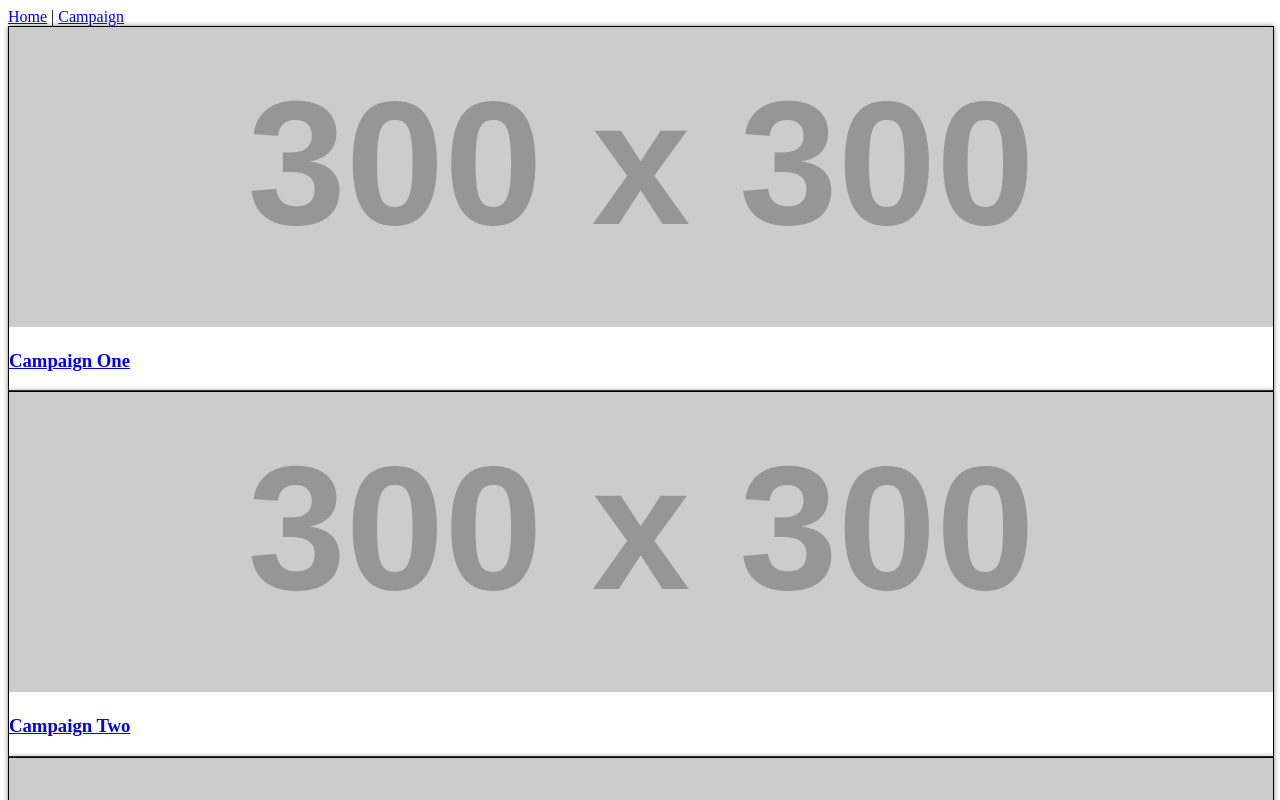
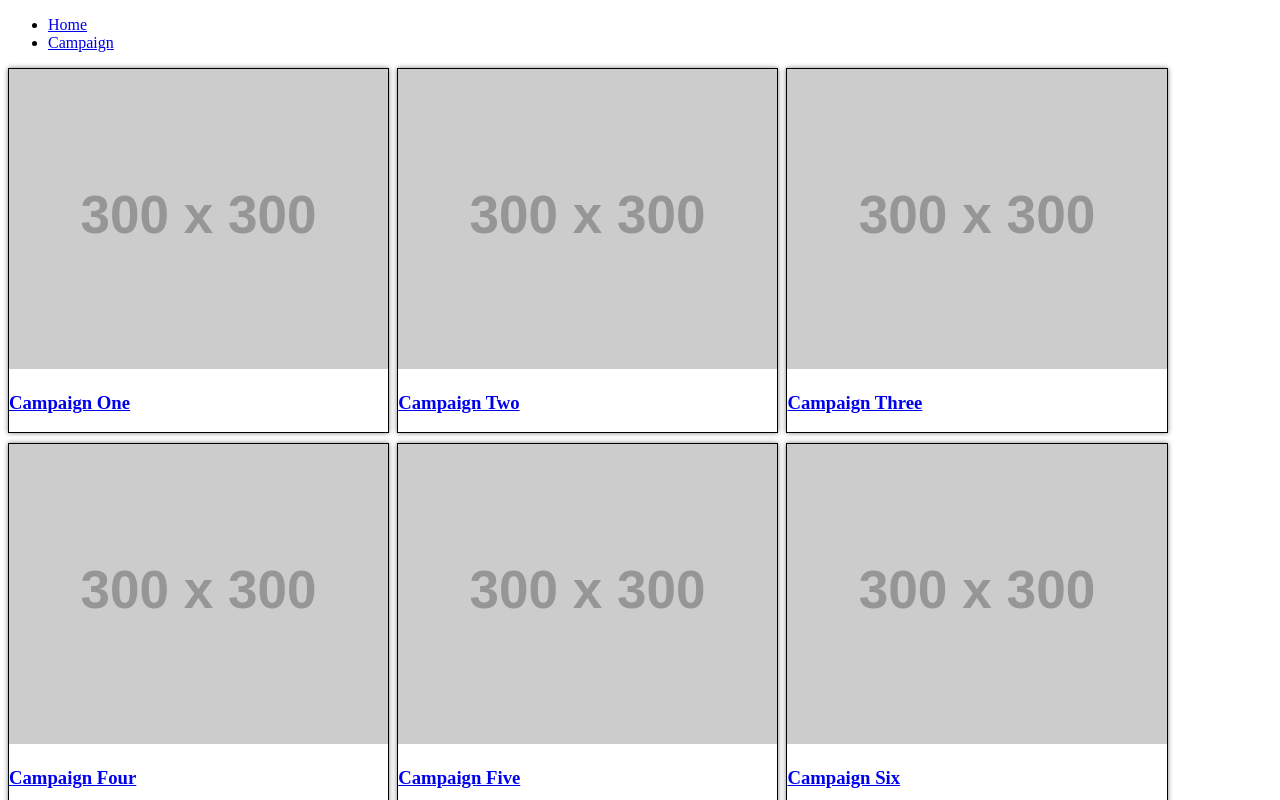
Before and after one commit to gudetamago/crowdfunding_frontend, a React (Vite) app: page / in a window 1280 px wide. Shown: the top 800 px of the page. Built offline with nearby package versions, Linux system fonts and the light colour scheme.

Commit message:
Applied css to Homepage and added css to NavBar

```diff
--- a/src/components/NavBar.jsx
+++ b/src/components/NavBar.jsx
@@ -1,11 +1,14 @@
 import { Link, Outlet } from "react-router-dom";
+import "./NavBar.css";
 
 function NavBar() {
   return (
     <div>
       <nav>
-        <Link to="/">Home</Link> |{" "}
-        <Link to="/campaign">Campaign</Link>
+        <ul>
+            <li><Link to="/">Home</Link></li>
+            <li><Link to="/campaign">Campaign</Link></li>
+        </ul>
       </nav>
       <Outlet />
     </div>
--- a/src/pages/HomePage.jsx
+++ b/src/pages/HomePage.jsx
@@ -1,10 +1,11 @@
 import { allCampaigns } from "../data";
 import CampaignCard from "../components/CampaignCard";
+import "./HomePage.css";
 
 function HomePage() {
 
   return (
-      <div>
+      <div id="campaign-list">
           {allCampaigns.map((campaignData, key) => {
               return <CampaignCard key={key} campaignData={campaignData} />;
           })}
```
Also changed, not shown: src/components/NavBar.css (added).
